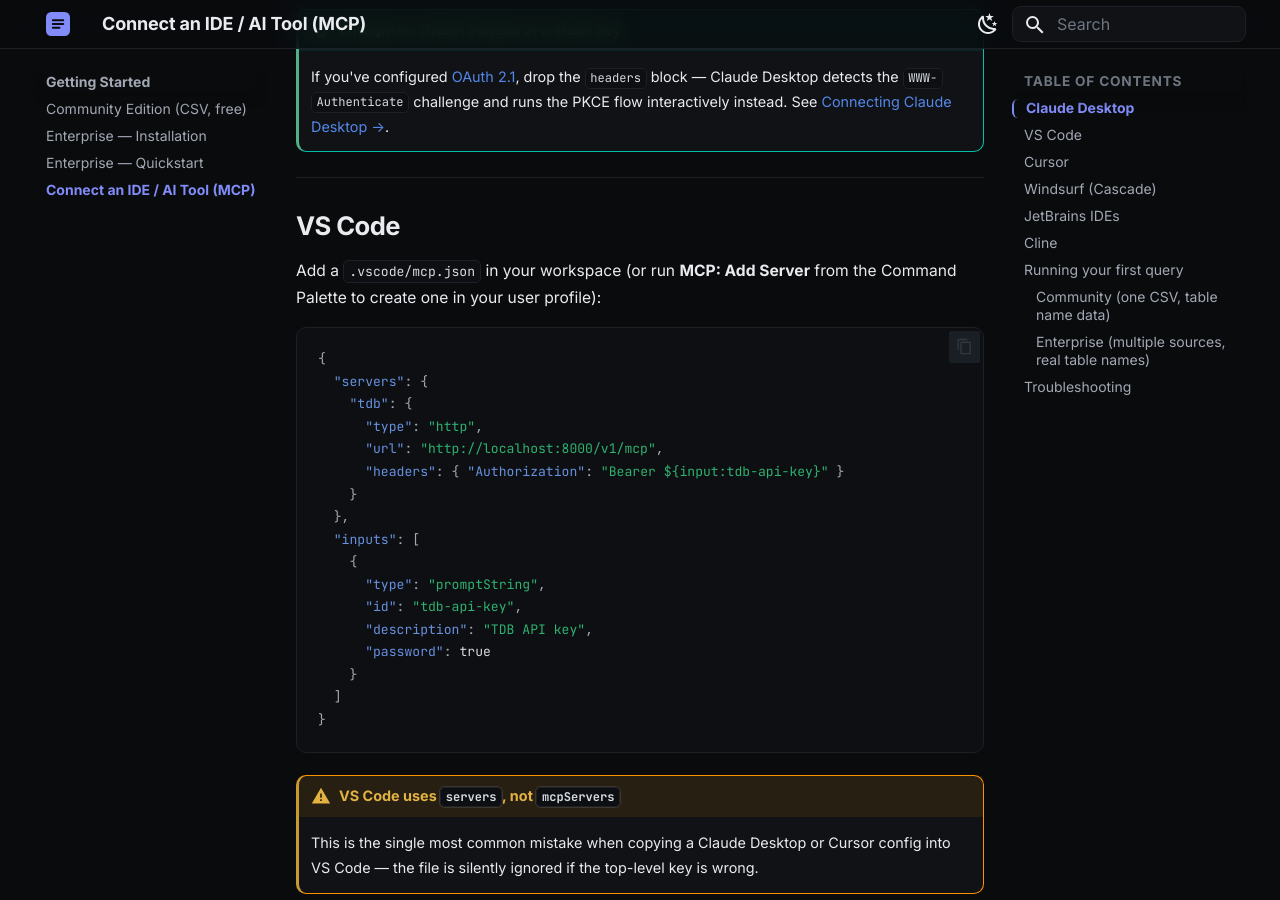
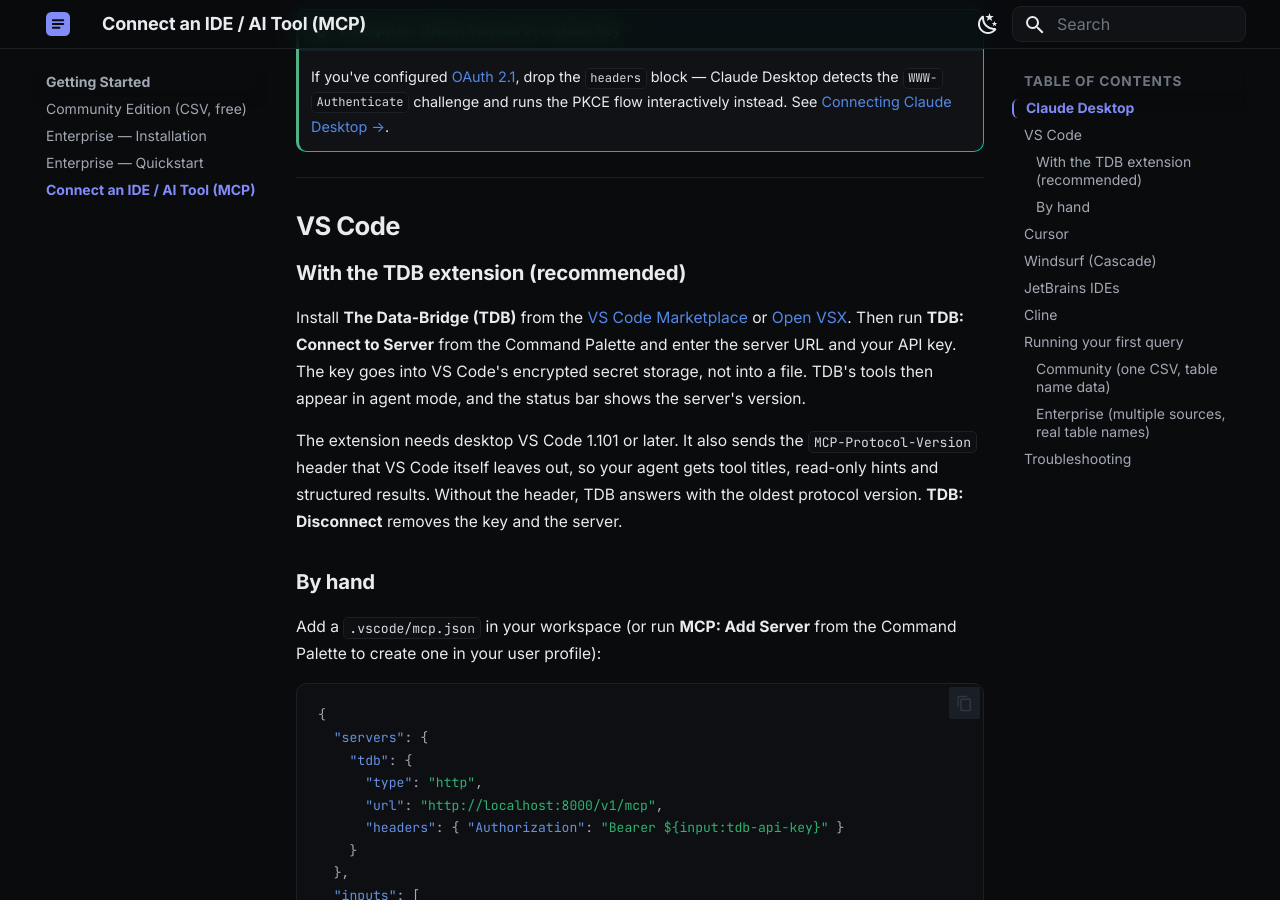
Before and after one commit to tdb-project/tdb-docs, an MkDocs documentation site: the page built from docs/getting-started/ide-setup.md, in a window 1280 px wide and 900 px high, scrolled down 2196 px. Built offline with MkDocs 1.6.1 and Material for MkDocs 9.7.7, drawn with Linux system fonts in a browser that asks for light colours; some of the changed text lies outside the part shown.

Commit message:
ide-setup: VS Code extension as the recommended VS Code path
Held unpushed until tdb-vscode v0.1.0 is live on Open VSX and the
Marketplace, so the site never links to a listing that does not exist.

Co-Authored-By: Claude Opus 5.5 <noreply@anthropic.com>

```diff
--- a/docs/getting-started/ide-setup.md
+++ b/docs/getting-started/ide-setup.md
@@ -29,7 +29,7 @@ quick reference; details and JSON for each client follow.
 | Client | Config location | Top-level key | URL field | Native header/auth support |
 |---|---|---|---|---|
 | [Claude Desktop](#claude-desktop) | `claude_desktop_config.json` | `mcpServers` | `url` | Yes — `headers` |
-| [VS Code](#vs-code) | `.vscode/mcp.json` or user profile | `servers` (not `mcpServers`) | `url` | Yes — `headers`, plus `inputs` for secret prompting |
+| [VS Code](#vs-code) | The TDB extension, or `.vscode/mcp.json` / user profile | `servers` (not `mcpServers`) | `url` | Yes — `headers`, plus `inputs` for secret prompting |
 | [Cursor](#cursor) | `.cursor/mcp.json` | `mcpServers` | `url` | Yes — `headers` |
 | [Windsurf (Cascade)](#windsurf-cascade) | `~/.codeium/windsurf/mcp_config.json` | `mcpServers` | `serverUrl` (not `url`) | Yes — `headers` |
 | [JetBrains IDEs](#jetbrains-ides) | Settings UI (AI Assistant) | `mcpServers` | `url` | Not documented for HTTP servers — use the stdio bridge below |
@@ -70,6 +70,22 @@ Restart Claude Desktop (a full quit, not just closing the window). `query_source
 ---
 
 ## VS Code
+
+### With the TDB extension (recommended)
+
+Install **The Data-Bridge (TDB)** from the
+[VS Code Marketplace](https://marketplace.visualstudio.com/items?itemName=tdb-project.tdb-vscode)
+or [Open VSX](https://open-vsx.org/extension/tdb-project/tdb-vscode). Then run
+**TDB: Connect to Server** from the Command Palette and enter the server URL and
+your API key. The key goes into VS Code's encrypted secret storage, not into a file.
+TDB's tools then appear in agent mode, and the status bar shows the server's version.
+
+The extension needs desktop VS Code 1.101 or later. It also sends the
+`MCP-Protocol-Version` header that VS Code itself leaves out, so your agent gets tool
+titles, read-only hints and structured results. Without the header, TDB answers with
+the oldest protocol version. **TDB: Disconnect** removes the key and the server.
+
+### By hand
 
 Add a `.vscode/mcp.json` in your workspace (or run **MCP: Add Server** from the
 Command Palette to create one in your user profile):
```
